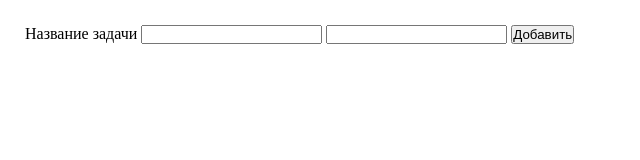
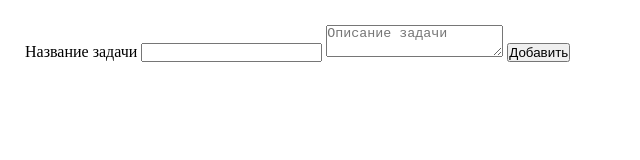
Before and after one commit to Alex96626/todo, a plain HTML site: page index.html in a window 1280 px wide. Shown: the whole page, without its empty margins (0-640 px from the left). Drawn offline with Linux system fonts and the light colour scheme.

Commit message:
добавил описание и время создания задачи

```diff
--- a/index.html
+++ b/index.html
@@ -19,7 +19,7 @@
         <label for="input">
             <span>Название задачи</span>
             <input type="text" class="todo-form__new-task-name" name="input" required>
-            <input type="text" class="todo-form__task-description" name="input">
+            <textarea name="description" placeholder="Описание задачи" class="todo-form__task-description"></textarea>
         </label>
         <button class="button todo-form__button">Добавить</button>
     </form>
--- a/script.js
+++ b/script.js
@@ -28,7 +28,6 @@ function todo(){
     const getTaskDescription = document.createElement('p')
     getTaskDescription.classList = 'task-description'
     getTaskDescription.innerText = description
-    getTaskDescription.addEventListener('click', switchTaskAnyValue)
 
     const getTaskDate = document.createElement('p')
     getTaskDate.classList = 'task-date'
```
